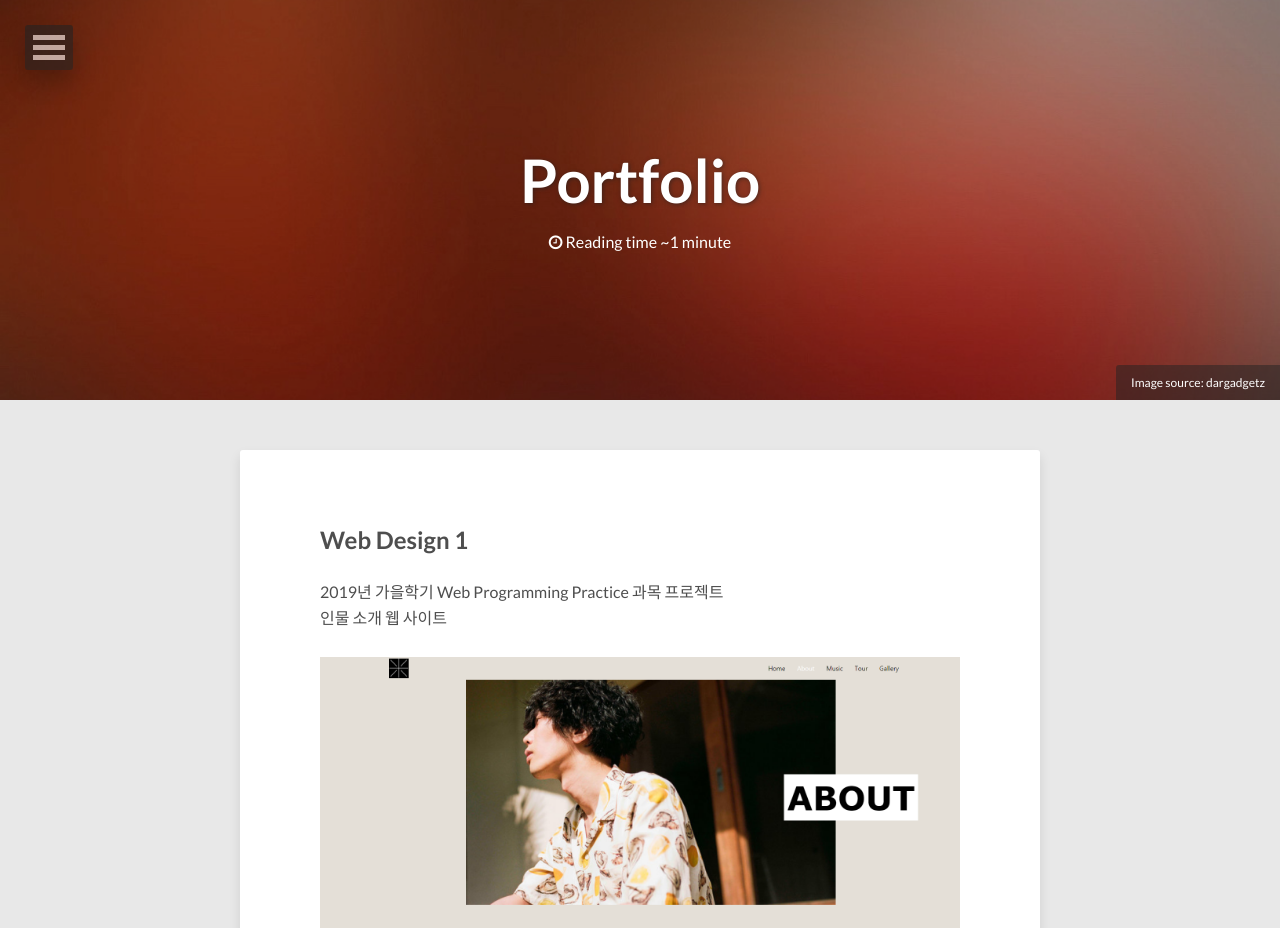
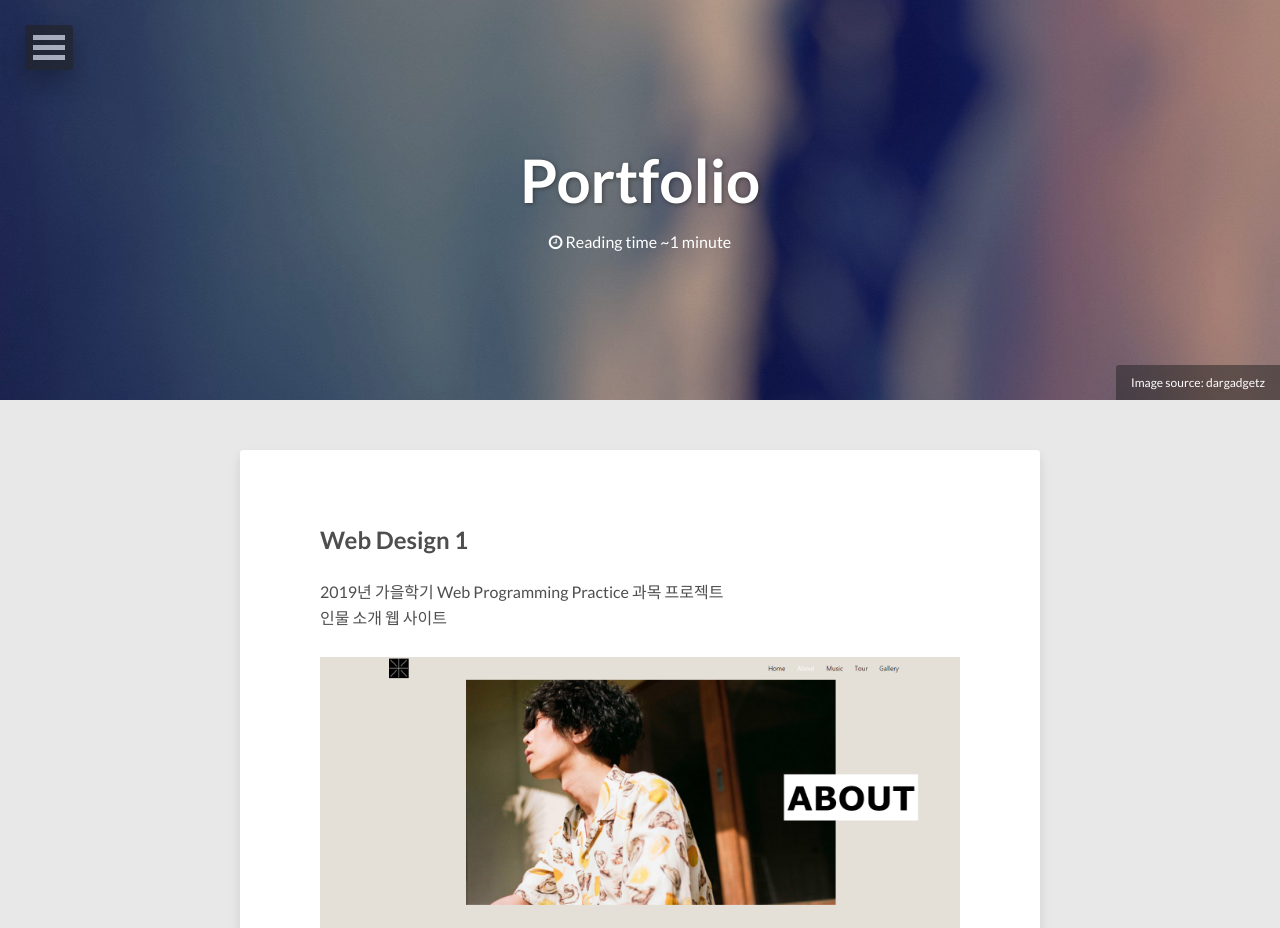
Before and after one commit to Doubb/Doubb.github.io, a Jekyll site: the page built from portfolio/index.md, in a window 1280 px wide. Shown: the top 928 px of the page. Built offline with Jekyll 4.4.1, drawn with Linux system fonts in a browser that asks for light colours; nearby versions of some CDN libraries.

Commit message:
Revise portfolio 1

```diff
--- a/_data/navigation.yml
+++ b/_data/navigation.yml
@@ -2,6 +2,3 @@
 
 - title: Portfolio
   url: /portfolio/
-
-- title: Theme Setup
-  url: /theme-setup/
--- a/portfolio/index.md
+++ b/portfolio/index.md
@@ -3,7 +3,7 @@ layout: page
 title: Portfolio
 description: "Instructions on how to install and customize the modern Jekyll theme HPSTR."
 image:
-  feature: abstract-11.jpg
+  feature: abstract-12.jpg
   credit: dargadgetz
   creditlink: http://www.dargadgetz.com/ios-7-abstract-wallpaper-pack-for-iphone-5-and-ipod-touch-retina/
 share: true
```
Also changed, not shown: portfolio_1/logo.png (renamed from portfolio_1/logo.PNG).
